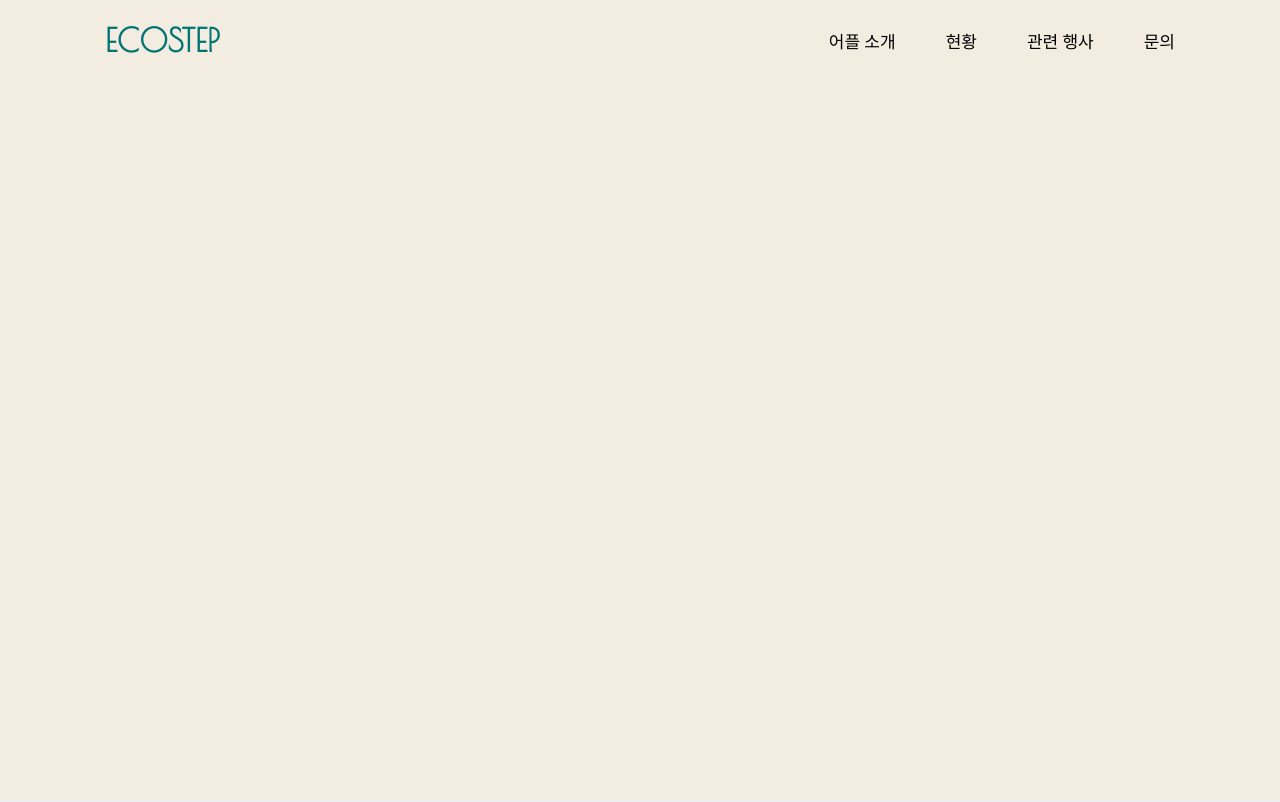
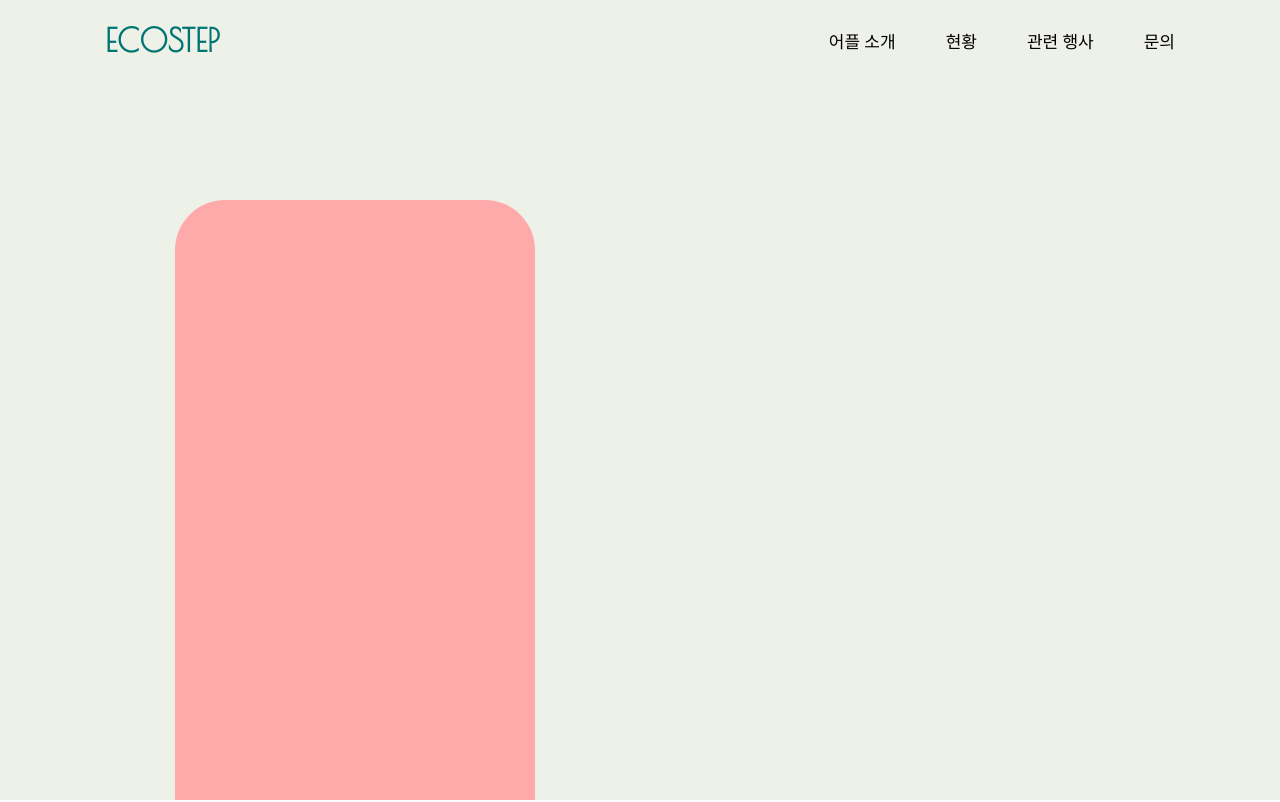
Before and after one commit to 2021echo-friends/homepage, a React (Create React App) app: page /intro in a window 1280 px wide. Shown: the top 802 px of the page. Built offline with nearby package versions, Linux system fonts and the light colour scheme; a web font is replaced by a local one.

Commit message:
Add app introduction page

```diff
--- a/src/AppIntro/AppIntro.css
+++ b/src/AppIntro/AppIntro.css
@@ -1,8 +1,49 @@
 .intro-container {
-    background-color: rgb(243, 236, 224);
+    display:flex;
+    justify-content: center;
+    background-color: rgb(238, 241, 231);
 }
 
 .intro-inner {
-    padding-top: 80px;
-    min-height: calc(100vh - 80px);
+    width: 100%;
+    padding-top: 200px;
+    min-height: calc(100vh - 200px);
+    max-width: 1070px;
+    display: flex;
 }
+
+.intro-screen {
+    width: 360px;
+    margin-left: 70px;
+    background-color: white;
+    border-radius: 50px 50px 0 0;
+    overflow: hidden;
+}
+
+.intro-screen ul {
+    list-style: none;
+    padding-left: 0;
+    width: 100%;
+    height: 100%;
+    margin: 0 auto;
+}
+
+.intro-screen ul li {
+    height: 100%;
+}
+
+.intro-screen ul li:nth-child(1) {
+    background: #faa;
+}
+
+.intro-screen ul li:nth-child(2) {
+    background: #afa;
+}
+
+.intro-screen ul li:nth-child(3) {
+    background: #aaf;
+}
+
+.intro-screen ul li:nth-child(4) {
+    background: #faf;
+}
--- a/src/AppIntro/AppIntro.js
+++ b/src/AppIntro/AppIntro.js
@@ -1,11 +1,21 @@
 import './AppIntro.css';
 import React from 'react';
+
 
 function AppIntro() {
     return (
         <div className="intro-container">
             <div className="intro-inner">
+                <div className="intro-screen">
+                   <ul>
+                       <li></li>
+                       <li></li>
+                       <li></li>
+                   </ul>
+                </div>
+                <div className="intro-desc">
 
+                </div>
             </div>
         </div>
     )
--- a/src/Footer/Footer.css
+++ b/src/Footer/Footer.css
@@ -4,7 +4,7 @@
     width: 100%;
     height: 200px;
     display: flex;
-    background: rgb(238, 238, 238);
+    background: rgb(255, 255, 255);
     justify-content: center;
 }
 
--- a/src/Navbar/Navbar.js
+++ b/src/Navbar/Navbar.js
@@ -5,10 +5,11 @@ import { FiMenu, FiX } from 'react-icons/fi';
 
 function Navbar() {
     const [isToggled, setisToggled] = useState(false);
-    const links = document.querySelectorAll("nav .navbar-inner ul li .nav-link");
     const onclick = (id) => {
         setisToggled(false);
 
+        const links = document.querySelectorAll("nav .navbar-inner ul li .nav-link");
+        console.log(links)
         links.forEach((link) => {
             link.classList.remove("active");
             if(link.getAttribute("id") === id) {
```
